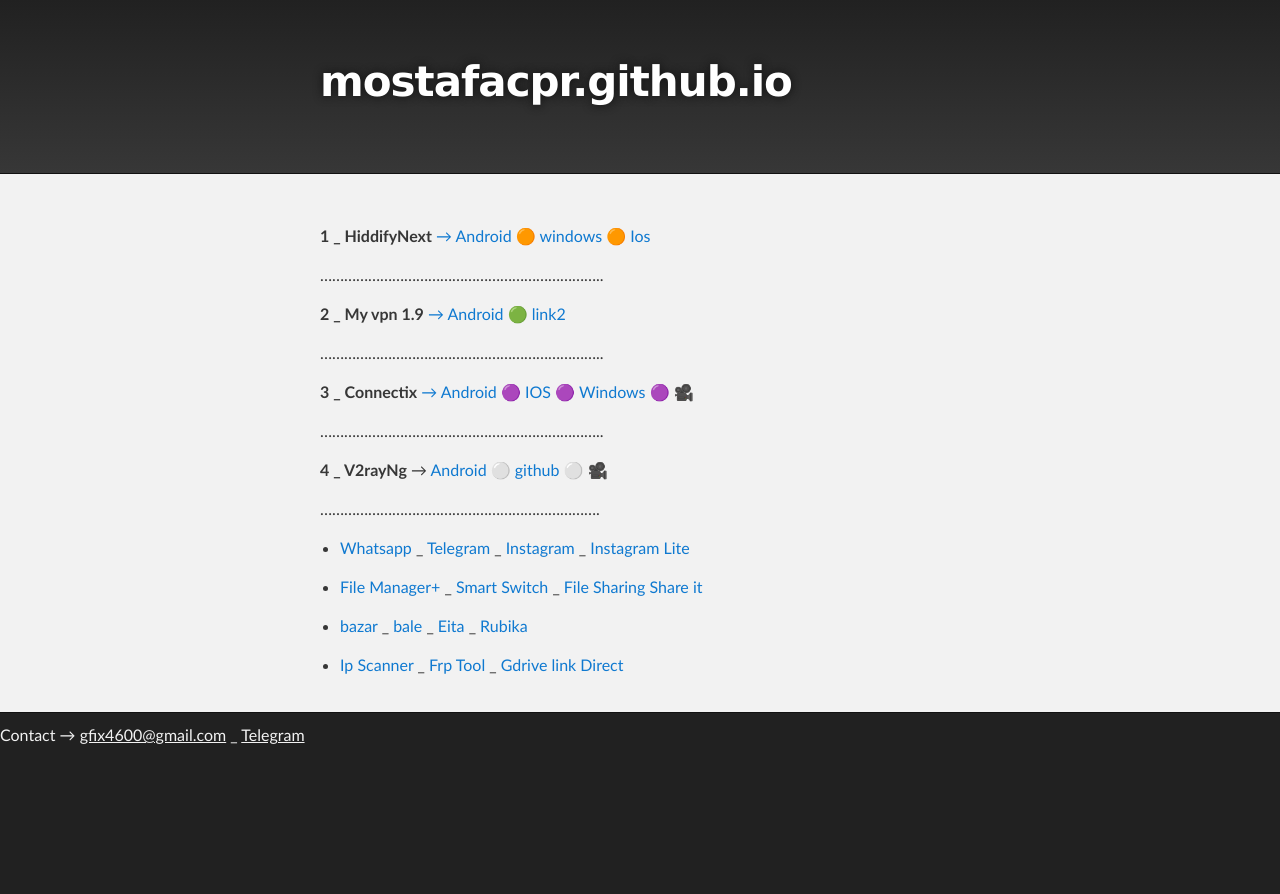
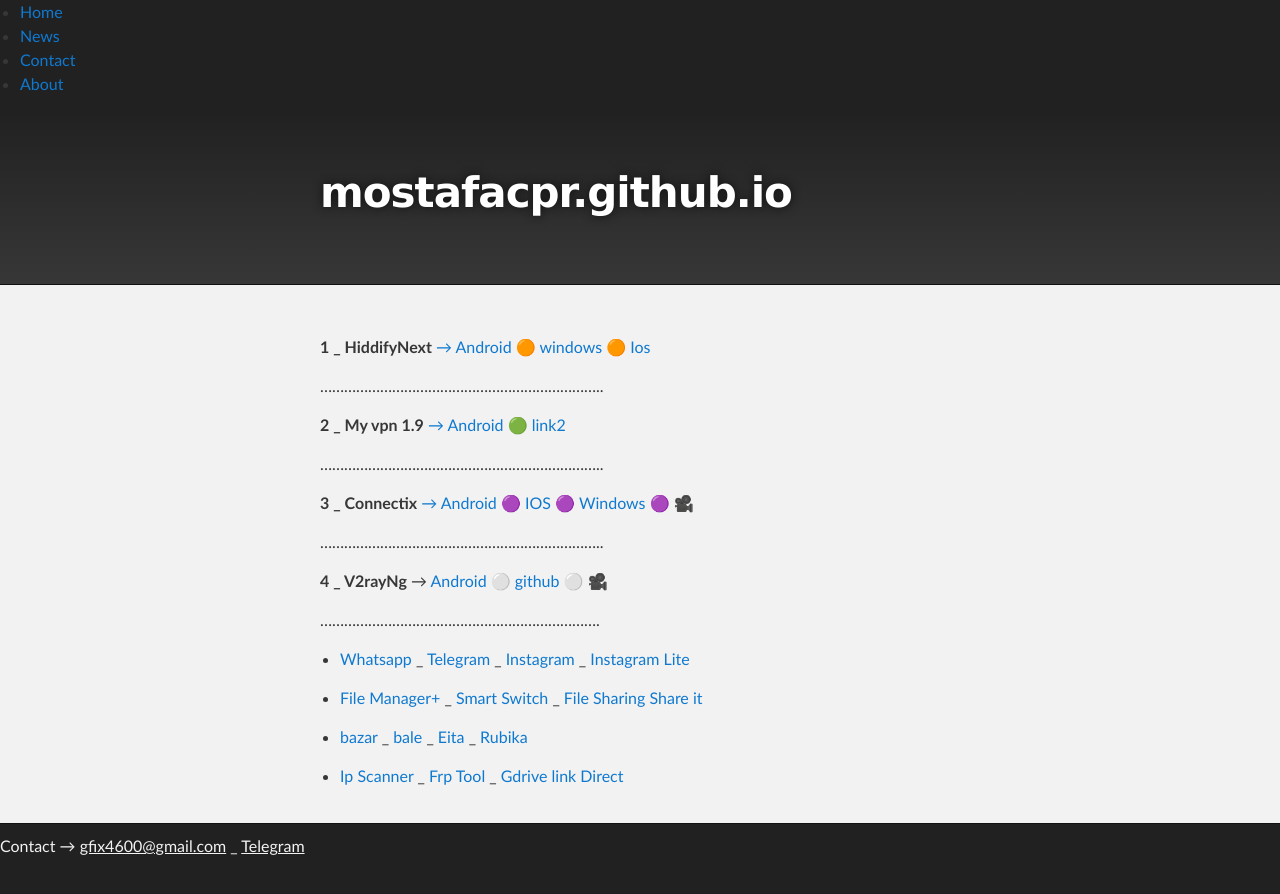
Before and after one commit to mostafacpr/mostafacpr.github.io, a Jekyll site: the page built from index.md, in a window 1280 px wide. Shown: the top 894 px of the page. Built offline with Jekyll 4.4.1, drawn with Linux system fonts in a browser that asks for light colours; our own code applies the rules of GitHub Pages for plain Markdown files; the repository's description, which GitHub fills in, is left out.

Commit message:
Update default.html

```diff
--- a/_layouts/default.html
+++ b/_layouts/default.html
@@ -12,6 +12,15 @@
   </head>
 
   <body>
+
+   <ul>
+  <li><a href="#home">Home</a></li>
+  <li><a href="#news">News</a></li>
+  <li><a href="#contact">Contact</a></li>
+  <li><a href="#about">About</a></li>
+</ul>
+
+
 
     <!-- HEADER -->
     <div id="header_wrap" class="outer">
```
